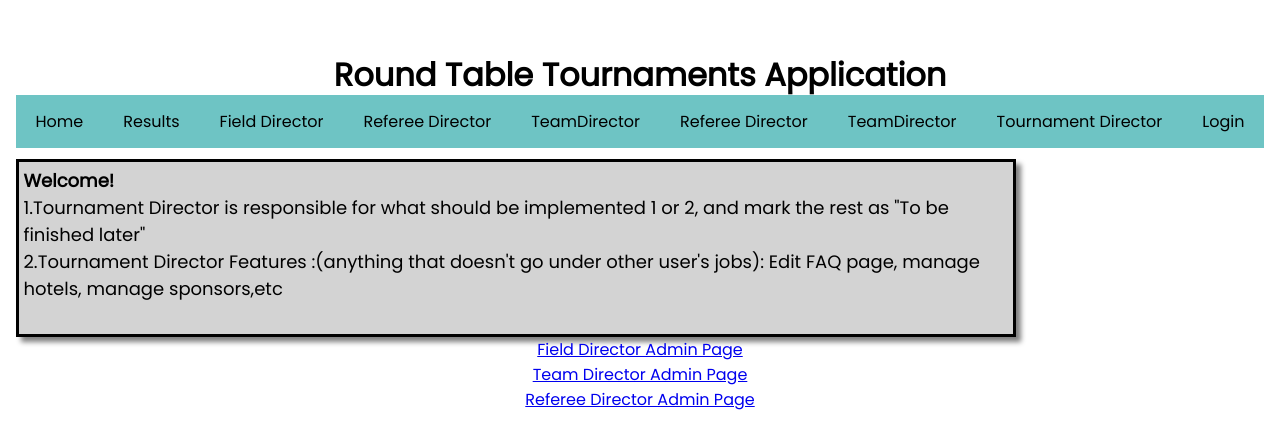
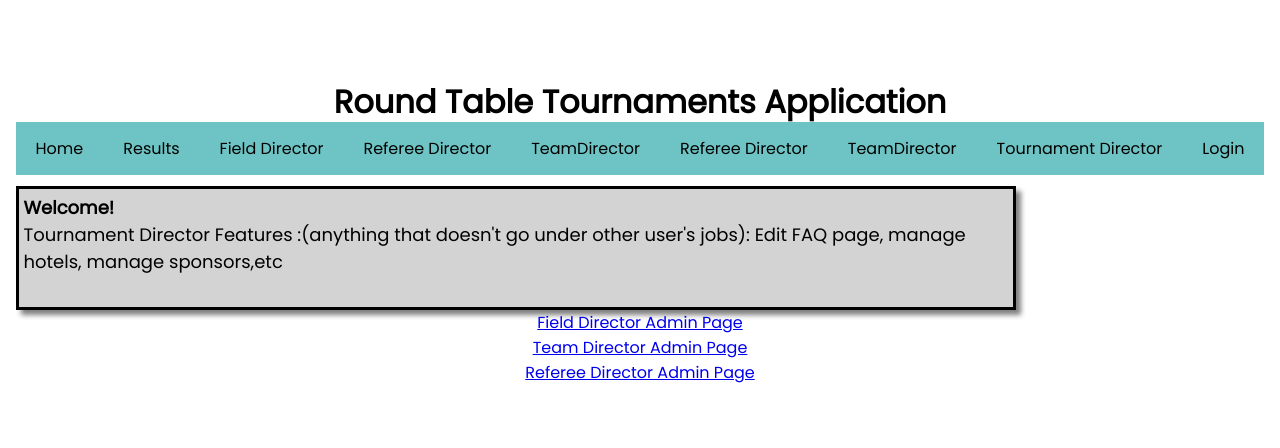
Before and after one commit to dazinn/SER515-Team4-roundTableTournaments, an Angular app in the folder roundTableTournamentsFrontEnd/: page /tournament-director in a window 1280 px wide. Shown: the part 134-582 px from the top of the page. Built offline with nearby package versions, Linux system fonts and the light colour scheme.

Commit message:
sprint3-us55

```diff
--- a/roundTableTournamentsFrontEnd/src/app/tournament-director/tournament-director.component.html
+++ b/roundTableTournamentsFrontEnd/src/app/tournament-director/tournament-director.component.html
@@ -5,8 +5,8 @@
 
 <div class="generic-info-wrapper">
 <h4>Welcome!</h4>
-    <p>1.Tournament Director is responsible for what should be implemented 1 or 2, and mark the rest as "To be finished later" </p>
-    <p>2.Tournament Director Features :(anything that doesn't go under other user's jobs): Edit FAQ page, manage hotels, manage sponsors,etc </p>
+
+    <p>Tournament Director Features :(anything that doesn't go under other user's jobs): Edit FAQ page, manage hotels, manage sponsors,etc </p>
 
     <br>
 </div>
```
